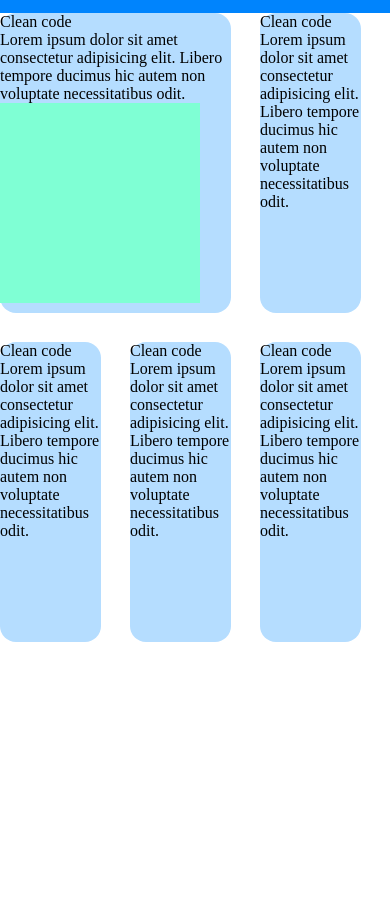
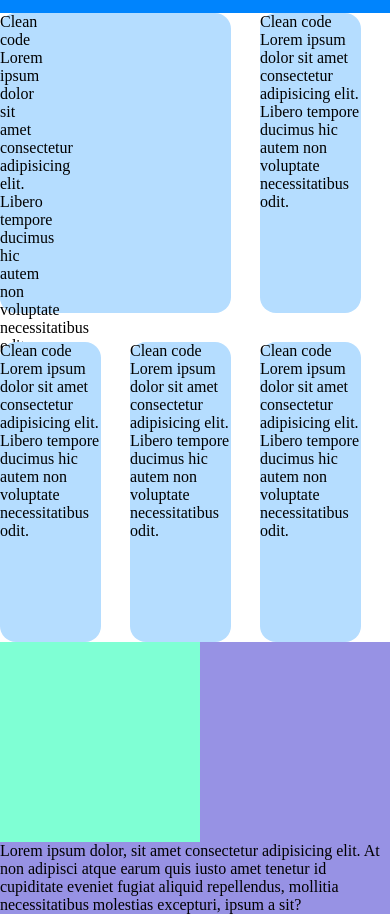
Before and after one commit to CarloColletti/htmlcss-responsive-layout, a plain HTML site: page index.html in a window 390 px wide. Shown: the part 77-991 px from the top of the page. Before the commit the page ends 844 px from the top, so only its background shows below. Drawn offline with Linux system fonts and the light colour scheme.

Commit message:
inizio seconda sessione

```diff
--- a/css/query.css
+++ b/css/query.css
@@ -2,12 +2,19 @@
 
 /* tablet settings */
 @media screen and (max-width: 768px) {
+    .container{
+        width: 100%;
+    }
     .header-links ul li a{
         display: none;
     }
 
     .head-hidden-menu{
         display: block;
+    }
+
+    .col-card-large{
+        flex-direction: column;
     }
 
 }
--- a/css/style.css
+++ b/css/style.css
@@ -53,6 +53,7 @@
 	height: 300px;
 	background-color: #b5ddff;
 	border-radius: 1rem;
+	justify-content: space-around;
 }
 
 /* quadrato placeholder*/
@@ -61,7 +62,13 @@
 	width: 200px;
 	height: 200px;
 	background-color: aquamarine;
-	display: inline-block;
 }
 
 /* ---------*/
+
+
+/* strategic planning  */
+
+.primo-viola{
+	background-color: #9792e4;
+}
--- a/index.html
+++ b/index.html
@@ -46,18 +46,20 @@
 	</header>
 
 	<main>
-
+		<!-- card detail  -->
 		<section>
 			<div class="container">
 
 				<div class="row-card d-flex">
 
-					<div class="col-card-large">
+					<div class="col-card-large d-flex">
+						<div class="col-card">
+							<h3>Clean code</h3>
+							<p>
+								Lorem ipsum dolor sit amet consectetur adipisicing elit. Libero tempore ducimus hic autem non voluptate necessitatibus odit.
+							</p>
+						</div>
 
-						<h3>Clean code</h3>
-						<p>
-							Lorem ipsum dolor sit amet consectetur adipisicing elit. Libero tempore ducimus hic autem non voluptate necessitatibus odit.
-						</p>
 						<div class="placeholder-square"></div>
 					</div>
 
@@ -105,8 +107,28 @@
 
 			</div>
 		</section>
+		<!-- strategic planning  -->
+		<section class="primo-viola"> <!-- nome provvisorio -->
+			<div class="small-container">
+				<div class="row d-flex">
 
-		<section></section>
+					<div>
+						<div class="placeholder-square"></div>
+						<h3></h3>
+						<p>
+							Lorem ipsum dolor, sit amet consectetur adipisicing elit. At non adipisci atque earum quis iusto amet tenetur id cupiditate eveniet fugiat aliquid repellendus, mollitia necessitatibus molestias excepturi, ipsum a sit?
+						</p>
+					</div>
+
+					<div>
+
+					</div>
+
+				</div>
+			</div>
+		</section>
+
+
 		<section></section>
 		<section></section>
 		<section></section>
```
